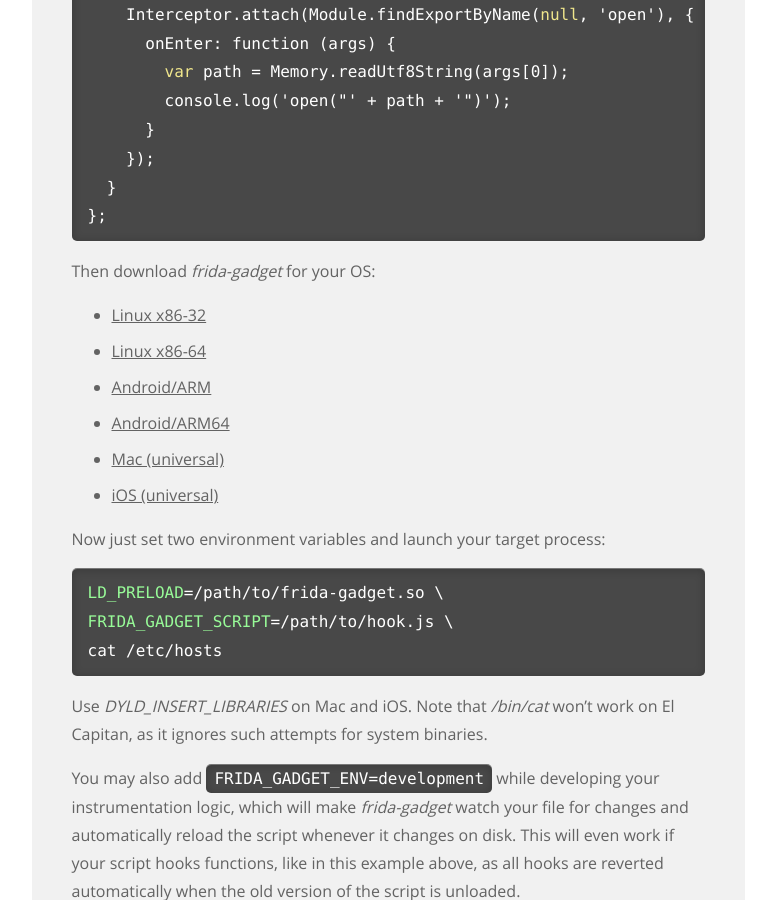
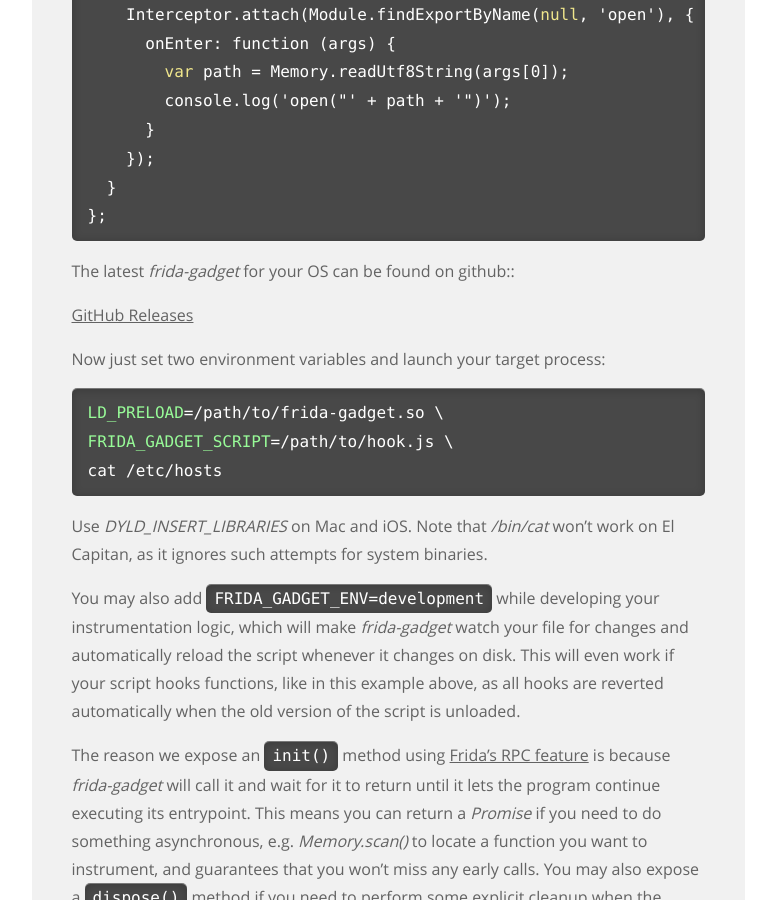
Before and after one commit to frida/frida-website, a Jekyll site: the page built from _docs/modes.md, in a window 1280 px wide and 900 px high, scrolled down 1895 px. Shown: the whole window, without its empty margins (364-1140 px from the left). Built offline with Jekyll 4.4.1, drawn with Linux system fonts in a browser that asks for light colours.

Commit message:
Fix gadget links

```diff
--- a/_docs/modes.md
+++ b/_docs/modes.md
@@ -76,14 +76,10 @@ rpc.exports = {
 };
 {% endhighlight %}
 
-Then download *frida-gadget* for your OS:
+The latest *frida-gadget* for your OS can be found on github::
 
-- [Linux x86-32](https://build.frida.re/frida/linux/i386/lib/frida-gadget.so)
-- [Linux x86-64](https://build.frida.re/frida/linux/x86_64/lib/frida-gadget.so)
-- [Android/ARM](https://build.frida.re/frida/android/arm/lib/frida-gadget.so)
-- [Android/ARM64](https://build.frida.re/frida/android/arm64/lib/frida-gadget.so)
-- [Mac (universal)](https://build.frida.re/frida/mac/lib/FridaGadget.dylib)
-- [iOS (universal)](https://build.frida.re/frida/ios/lib/FridaGadget.dylib)
+[GitHub Releases](https://github.com/frida/frida/releases/latest)
+
 
 Now just set two environment variables and launch your target process:
 
```
